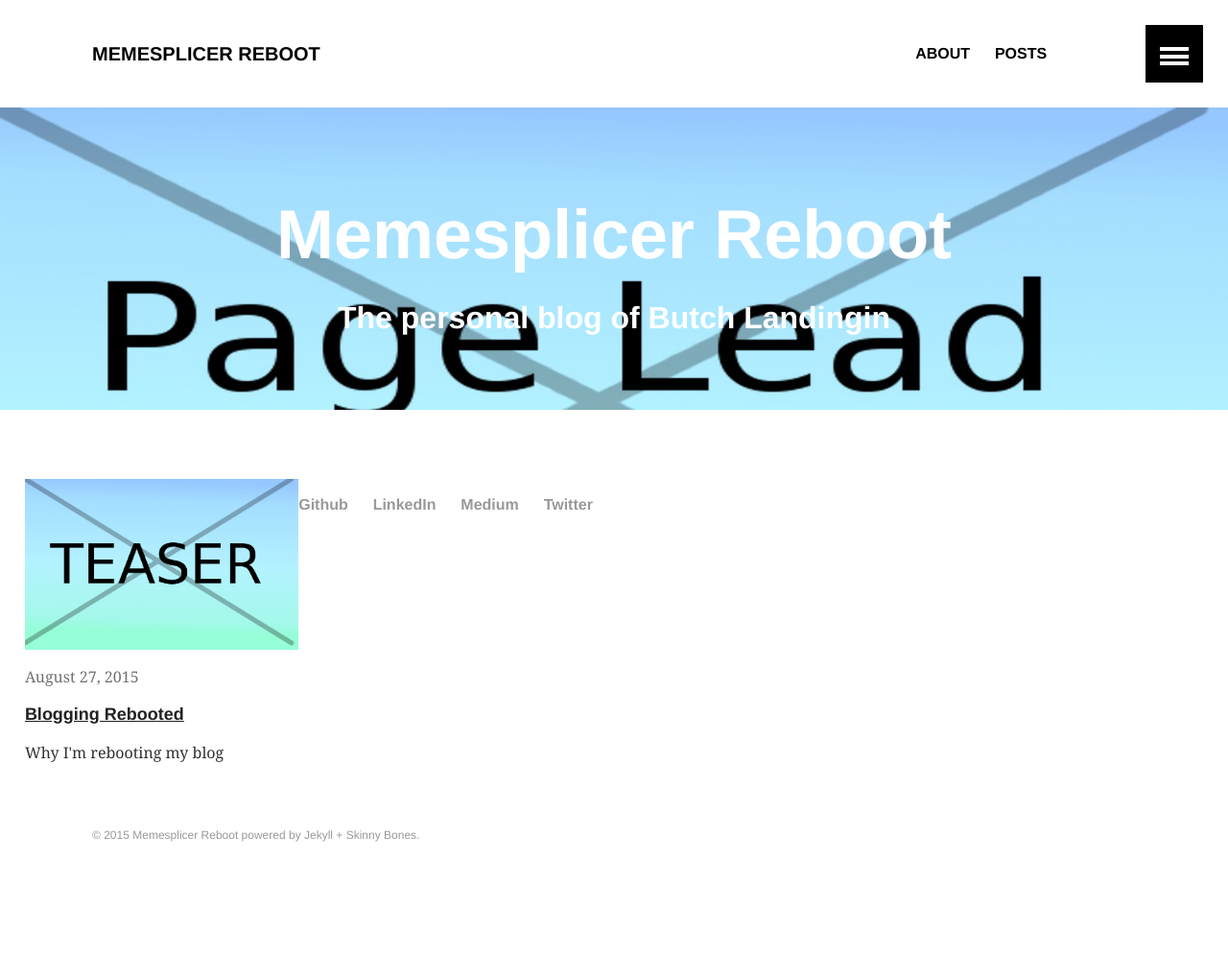
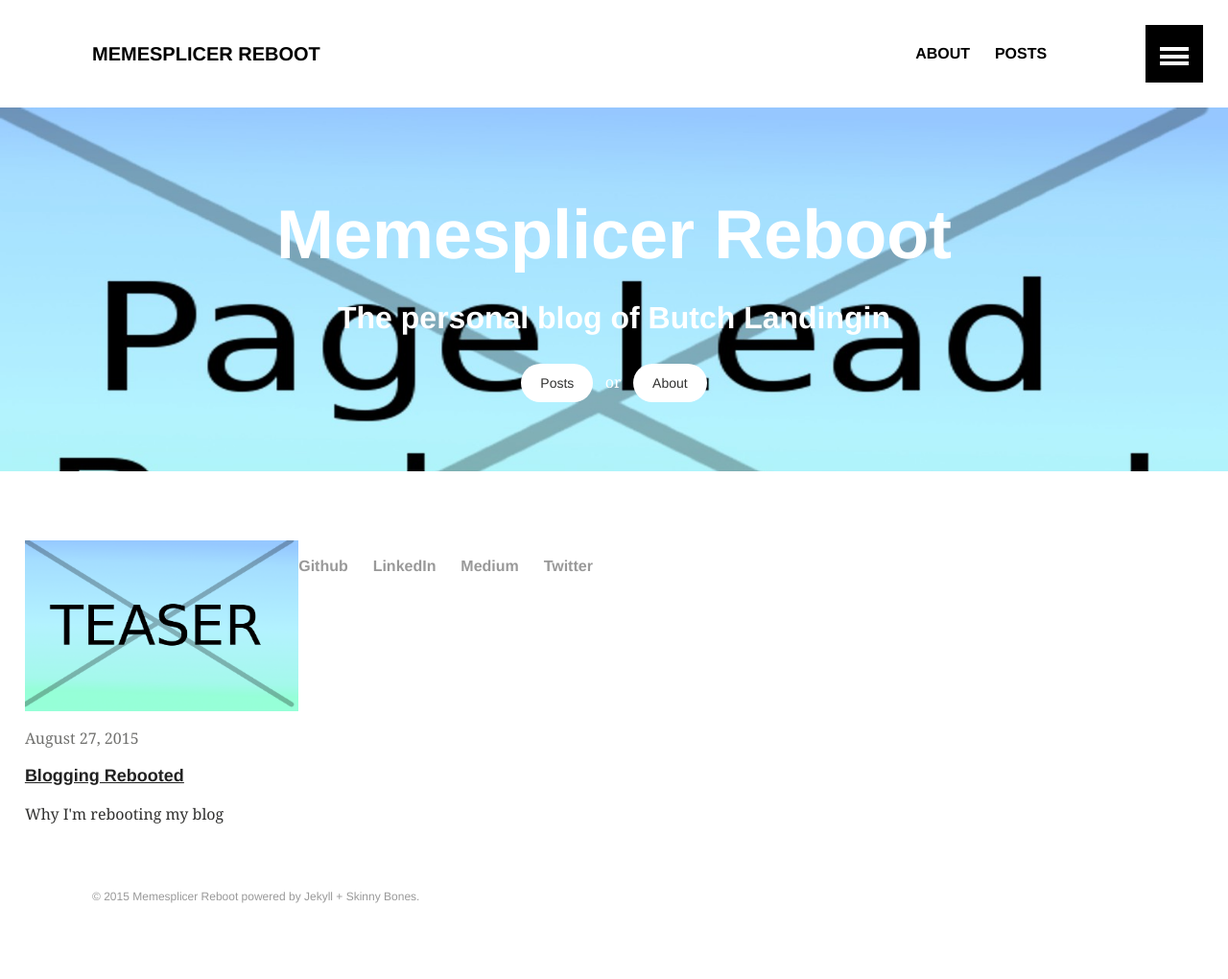
Before and after one commit to butchland/butchland.github.io, a Jekyll site: the page built from index.md, in a window 1280 px wide. Shown: the whole page at 96% size. Built offline with Jekyll 4.4.1, drawn with Linux system fonts in a browser that asks for light colours; before the commit the page ends 956 px from its top, so only the background shows below that.

Commit message:
added buttons and configurable setting for page lead background

```diff
--- a/_includes/page-lead.html
+++ b/_includes/page-lead.html
@@ -1,10 +1,9 @@
 
-<div class="page-lead" style="background-image:url({{ site.url }}/images/page_lead_background_1600x800.jpg)">
+<div class="page-lead" style="background-image:url({{ site.url }}/images/{{ site.page_lead_background }})">
       <div class="wrap page-lead-content">
         <h1>{{ site.title }}</h1>
         <h2>{{ site.description }}</h2>
-        <!--
-        <a href="//mmistakes.github.io/skinny-bones-jekyll/getting-started/" class="btn-inverse">Start Using Skinny Bones</a> &nbsp; or &nbsp; <a href="https://github.com/mmistakes/skinny-bones-jekyll" class="btn-inverse">View on GitHub</a>
-          -->
+        <a href="{{ site.url }}/posts/" class="btn-inverse">Posts</a> &nbsp; or &nbsp;
+        <a href="{{ site.url }}/about/" class="btn-inverse">About</a>
       </div><!-- /.page-lead-content -->
     </div><!-- /.page-lead -->
```
